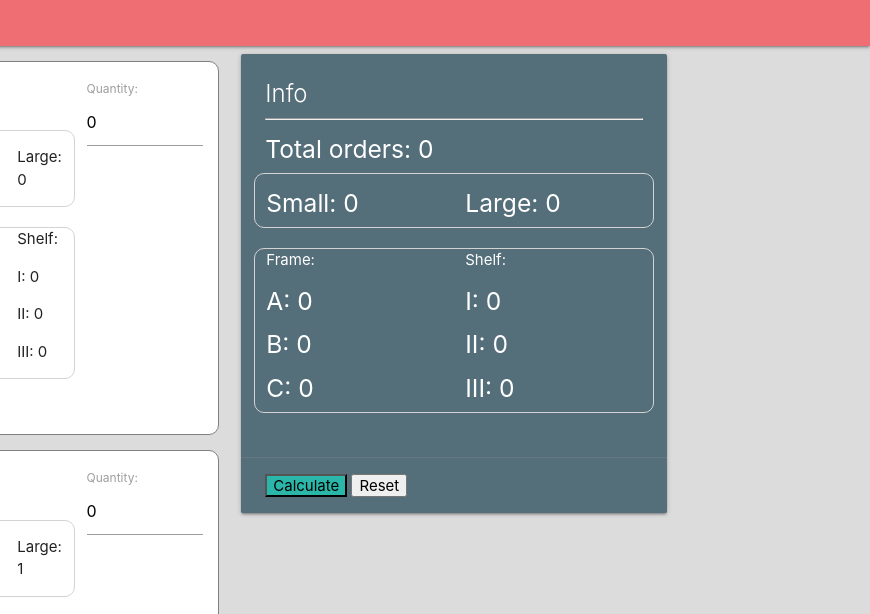
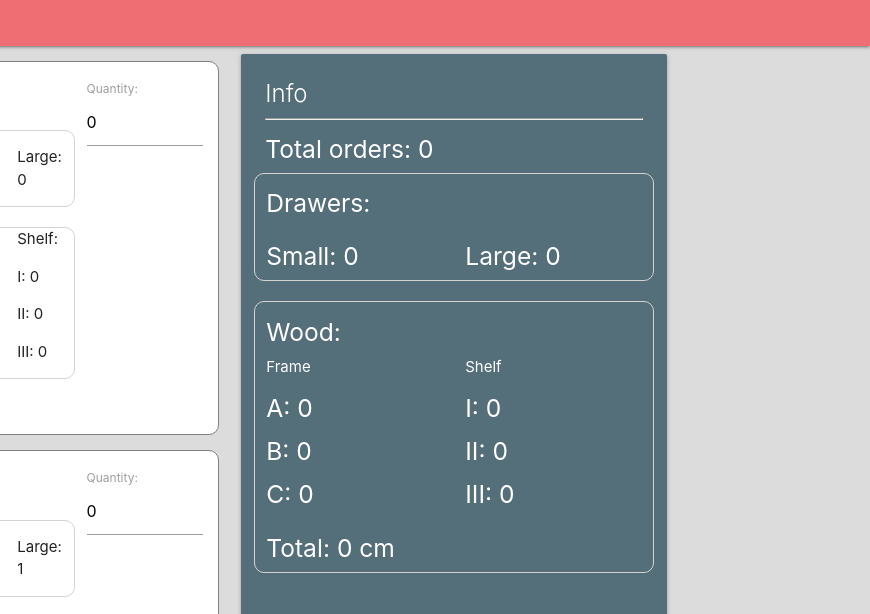
Before and after one commit to sahandbabali/Karmatools, a plain HTML site: page index.html in a window 1280 px wide. Both pictures are taken after a click on the button "Calculate". Shown: the part 18-632 px from the top of the page, 410-1280 px from the left. Drawn offline with nearby package versions, Linux system fonts and the light colour scheme.

Commit message:
Add files via upload
Total wood measuring function added.

```diff
--- a/app.js
+++ b/app.js
@@ -29,6 +29,7 @@ var C = 0;
 var I = 0;
 var II = 0;
 var III = 0;
+var totalwood = 0;
 
 
 
@@ -119,7 +120,7 @@ document.getElementById("cal").addEventListener("click", function () {
       II += karmadata[i].II * parseInt(inp.value);
       III += karmadata[i].III * parseInt(inp.value);
 
-
+      totalwood = A *11 + B * 22 + C * 33 + I * 8 + II * 18 + III * 27;
   });
 
   document.getElementById("totalorders").innerHTML = totalorders;
@@ -134,4 +135,7 @@ document.getElementById("C").innerHTML = C;
 document.getElementById("I").innerHTML = I;
 document.getElementById("II").innerHTML = II;
 document.getElementById("III").innerHTML = III;
+
+document.getElementById("totalwood").innerHTML = totalwood;
+
 });
--- a/index.html
+++ b/index.html
@@ -49,7 +49,9 @@
                                     <h5>Total orders: <span id="totalorders">0</span></h5>
 
                                     <div class="row borderwhite">
-
+                                          <div class="col s12">
+                                                <h5>Drawers:</h5>
+                                          </div>
 
                                           <div class="col s6">
                                                 <h5>Small: <span id="smalls">0</span></h5>
@@ -63,20 +65,21 @@
                                     </div>
 
                                     <div class="borderwhite row">
-
+<div class="col s12"><h5>Wood:</h5></div>
                                           <div class=" col s6">
-                                                Frame:
+                                                Frame
                                                 <h5>A: <span id="A">0</span></h5>
                                                 <h5>B: <span id="B">0</span></h5>
                                                 <h5>C: <span id="C">0</span></h5>
                                           </div>
 
                                           <div  class=" col s6">
-                                                Shelf:
+                                                Shelf
                                                 <h5>I: <span id="I">0</span></h5>
                                                 <h5>II: <span id="II">0</span></h5>
                                                 <h5>III: <span id="III">0</span></h5>
                                           </div>
+                                          <div class="col s12"> <h5>Total: <span id="totalwood">0</span> cm</h5> </div>
                                     </div>
 
 
```
